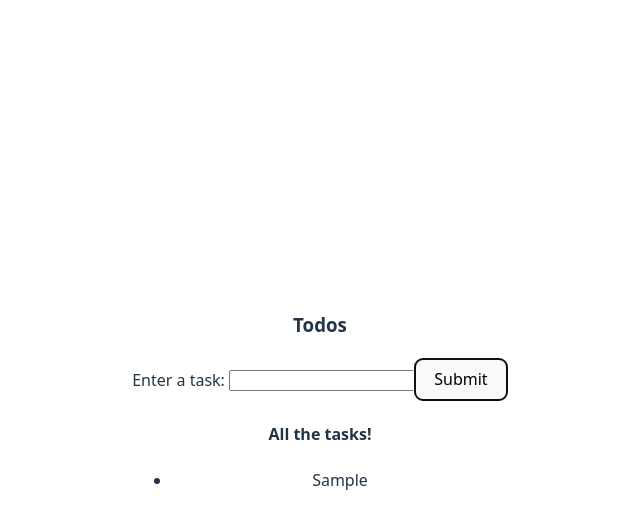
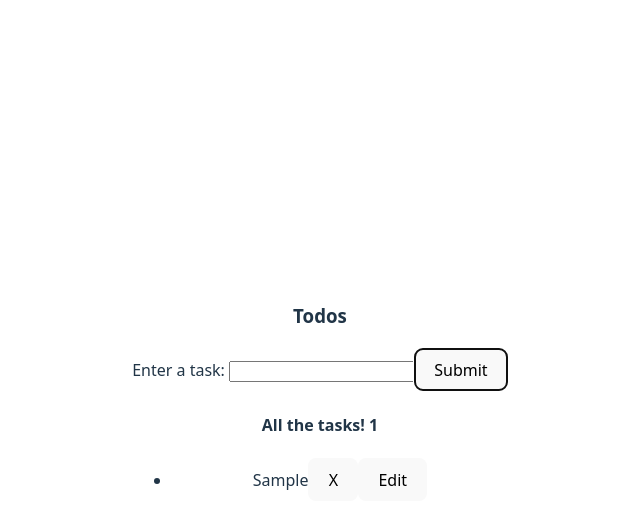
Before and after one commit to mojoro/react-scratch-paper, a React (Vite) app: page / in a window 1280 px wide. Both pictures are taken after typing "Sample" into the empty fields and a click on the button "Submit". Shown: the top 528 px of the page, without its empty margins (320-960 px from the left). Built offline with nearby package versions, Linux system fonts and the light colour scheme.

Commit message:
Flesh out class-based component

```diff
--- a/src/components/ClassComponent.jsx
+++ b/src/components/ClassComponent.jsx
@@ -40,6 +40,7 @@
 // export default FunctionalInput;
 
 import { Component } from "react";
+import Count from "./Count";
 
 class ClassInput extends Component {
   constructor(props) {
@@ -51,6 +52,7 @@ class ClassInput extends Component {
 
     this.handleInputChange = this.handleInputChange.bind(this);
     this.handleSubmit = this.handleSubmit.bind(this);
+    this.handleDelete = this.handleDelete.bind(this);
   }
 
   handleInputChange(e) {
@@ -60,8 +62,45 @@ class ClassInput extends Component {
   handleSubmit(e) {
     e.preventDefault();
     this.setState((state) => ({
-      todos: state.todos.concat(state.inputVal),
+      todos: state.todos.concat({ todo: state.inputVal, isEditing: false }),
       inputVal: "",
+    }));
+  }
+
+  handleDelete(index) {
+    this.setState((state) => ({
+      ...state,
+      todos: state.todos.filter((todo, i) => i !== index),
+    }));
+  }
+
+  handleEdit(index) {
+    this.setState((state) => ({
+      ...state,
+      todos: state.todos.map((todo, i) => {
+        if (i == index) todo.isEditing = true;
+        return todo;
+      }),
+    }));
+  }
+
+  handleResubmit(index) {
+    this.setState((state) => ({
+      ...state,
+      todos: state.todos.map((todo, i) => {
+        if (i == index) todo.isEditing = false;
+        return todo;
+      }),
+    }));
+  }
+
+  handleTodoEdit(e, index) {
+    this.setState((state) => ({
+      ...state,
+      todos: state.todos.map((todo, i) => {
+        if (i == index) todo.todo = e.target.value;
+        return todo;
+      }),
     }));
   }
 
@@ -80,12 +119,31 @@ class ClassInput extends Component {
           />
           <button type="submit">Submit</button>
         </form>
-        <h4>All the tasks!</h4>
+        <h4>
+          All the tasks! <Count count={this.state.todos.length}></Count>
+        </h4>
         {/* The list of all the To-Do's, displayed */}
         <ul>
-          {this.state.todos.map((todo) => (
-            <li key={todo}>{todo}</li>
-          ))}
+          {this.state.todos.map((todo, index) => {
+            return !todo.isEditing ? (
+              <li key={index}>
+                {todo.todo}
+                <button onClick={() => this.handleDelete(index)}>X</button>
+                <button onClick={() => this.handleEdit(index)}>Edit</button>
+              </li>
+            ) : (
+              <li key={index}>
+                <input
+                  value={todo.todo}
+                  onChange={(e) => this.handleTodoEdit(e, index)}
+                ></input>
+                <button onClick={() => this.handleDelete(index)}>X</button>
+                <button onClick={() => this.handleResubmit(index)}>
+                  Resubmit
+                </button>
+              </li>
+            );
+          })}
         </ul>
       </section>
     );
--- /dev/null
+++ b/src/components/Count.jsx
@@ -0,0 +1,15 @@
+import { Component } from "react";
+
+class Count extends Component {
+  constructor(props) {
+    super(props);
+
+    this.count = this.props.count.length;
+  }
+
+  render() {
+    return <span>{this.props.count}</span>;
+  }
+}
+
+export default Count;
```
